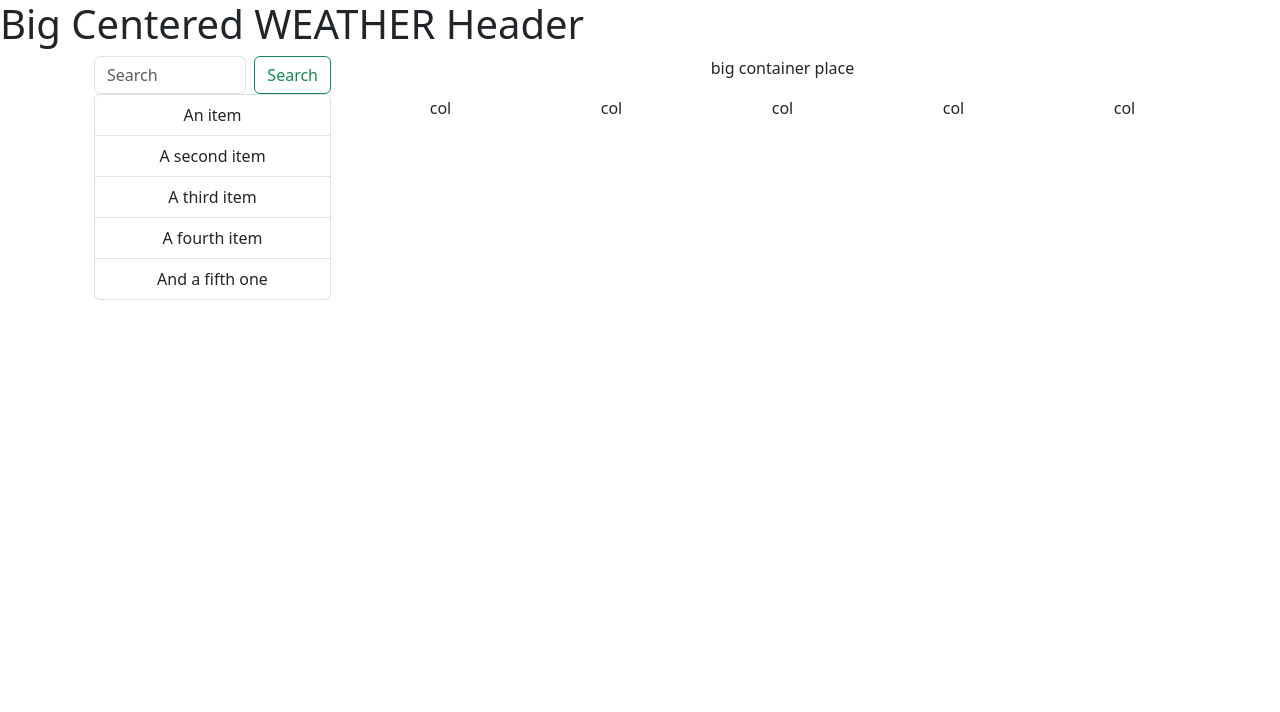
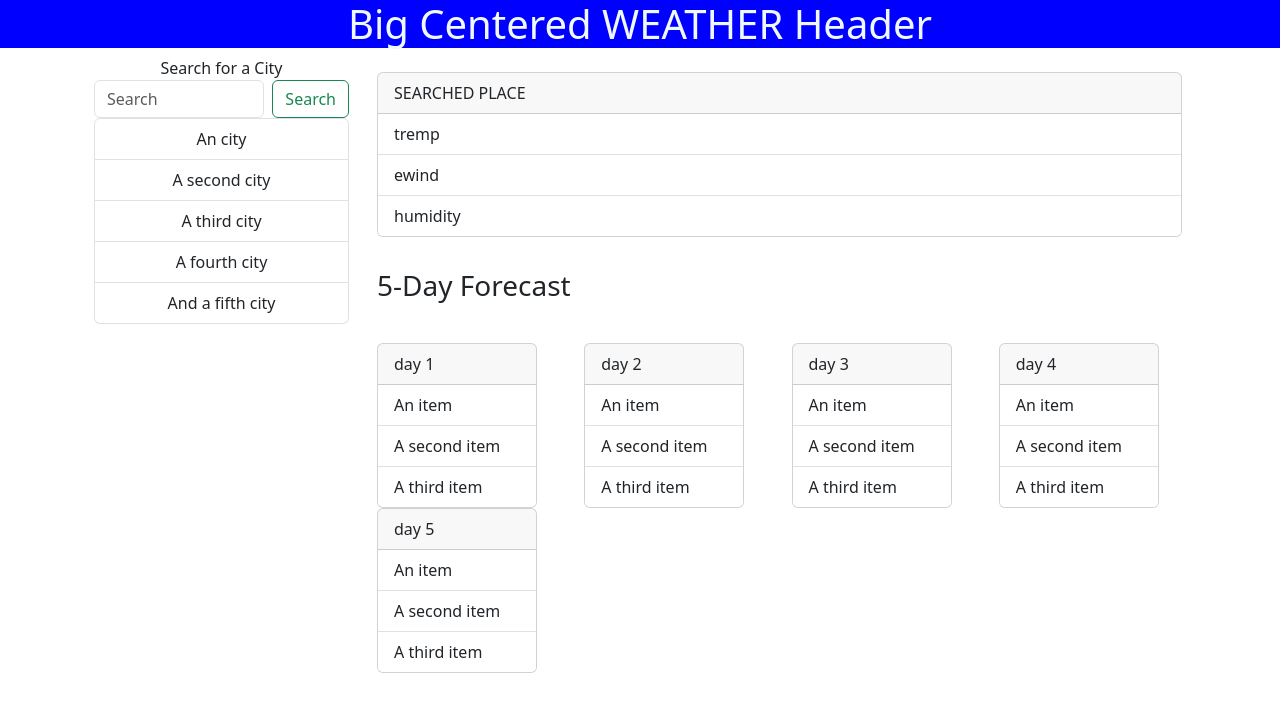
Before and after one commit to hestrain/Weather-Station, a plain HTML site: page index2.html in a window 1280 px wide. Drawn offline with nearby package versions, Linux system fonts and the light colour scheme; no server answers.

Commit message:
started adding javascript with API but API not ready yet.

```diff
--- a/assets/script.js
+++ b/assets/script.js
@@ -0,0 +1,42 @@
+// https://api.openweathermap.org/data/2.5/forecast?lat={lat}&lon={lon}&appid={API key}
+
+//declaring my API key for the website
+const apiKey = '20368bb379fe63aed5f9f2f6a9a9ff61';
+let city = "montreal";
+let country = "CA";
+let limit = 5;
+
+let days = 5;
+let units = "metric";
+
+let newLocation = `http://api.openweathermap.org/geo/1.0/direct?q=${city},${country}&limit=${limit}&appid=${apiKey}`;
+
+console.log(newLocation);
+
+//http://api.openweathermap.org/geo/1.0/direct?q={city name},{state code},{country code}&limit={limit}&appid={API key}
+
+function getApi(requestUrl) {
+    fetch(requestUrl)
+      .then(function (response) {
+        // Check the console first to see the response.status
+        console.log(response.status);
+        let lon = response.lon;
+        let lat = response.lat;
+
+        console.log(lon+lat);
+
+        // Then write the conditional based on that response.status value
+        // Make sure to display the response on the page
+        if (response.status !== 200) {
+
+        //   responseText.textContent = response.status;
+
+        }
+
+      })
+      .then(function (data) {
+        console.log(data);
+      });
+  }
+
+  getApi(newLocation);
--- a/assets/style.css
+++ b/assets/style.css
@@ -0,0 +1,6 @@
+h1 {
+    background-color: blue;
+    color: aliceblue;
+    width: 100%;
+    text-align: center;
+}
--- a/index2.html
+++ b/index2.html
@@ -10,16 +10,20 @@
       crossorigin="anonymous"
     />
     <title>Document</title>
+    <link rel="stylesheet" href="./assets/style.css">
   </head>
   <body>
     <header>
       <h1>Big Centered WEATHER Header</h1>
     </header>
     <div class="container text-center">
-      <div class="row">
+      <div class="row g-0">
         <div class="col-3">
+          <div class="pm-3">
+          <label for="search">Search for a City</label>
           <div class="container-fluid">
             <form class="d-flex" role="search">
+
               <input
                 class="form-control me-2"
                 type="search"
@@ -31,24 +35,92 @@
               </button>
             </form>
             <ul class="list-group">
-              <li class="list-group-item">An item</li>
-              <li class="list-group-item">A second item</li>
-              <li class="list-group-item">A third item</li>
-              <li class="list-group-item">A fourth item</li>
-              <li class="list-group-item">And a fifth one</li>
+              <li class="list-group-item">An city</li>
+              <li class="list-group-item">A second city</li>
+              <li class="list-group-item">A third city</li>
+              <li class="list-group-item">A fourth city</li>
+              <li class="list-group-item">And a fifth city</li>
             </ul>
           </div>
+          </div>
         </div>
-        <div class="col-9">
-          <div class="container fluid">
-            <p>big container place</p>
+        <div class="col-9" style="text-align: left;">
+          <div class="container fluid p-3">
+            <div class="card" style="width: 100%;">
+              <div class="card-header">
+                SEARCHED PLACE
+              </div>
+              <ul class="list-group list-group-flush">
+                <li class="list-group-item">tremp</li>
+                <li class="list-group-item">ewind</li>
+                <li class="list-group-item">humidity</li>
+              </ul>
+            </div>
           </div>
-          <div class="row">
-            <div class="col">col</div>
-            <div class="col">col</div>
-            <div class="col">col</div>
-            <div class="col">col</div>
-            <div class="col">col</div>
+          <div class="row p-3">
+            <h3>5-Day Forecast</h3>
+            </div>
+            <div class="row p-3">
+            <div class="col">
+              <div class="card" style="width: 10rem;">
+                <div class="card-header">
+                  day 1
+                </div>
+                <ul class="list-group list-group-flush">
+                  <li class="list-group-item">An item</li>
+                  <li class="list-group-item">A second item</li>
+                  <li class="list-group-item">A third item</li>
+                </ul>
+              </div>
+            </div>
+            <div class="col">
+              <div class="card" style="width: 10rem;">
+                <div class="card-header">
+                  day 2
+                </div>
+                <ul class="list-group list-group-flush">
+                  <li class="list-group-item">An item</li>
+                  <li class="list-group-item">A second item</li>
+                  <li class="list-group-item">A third item</li>
+                </ul>
+              </div>
+            </div>
+            <div class="col">
+              <div class="card" style="width: 10rem;">
+                <div class="card-header">
+                  day 3
+                </div>
+                <ul class="list-group list-group-flush">
+                  <li class="list-group-item">An item</li>
+                  <li class="list-group-item">A second item</li>
+                  <li class="list-group-item">A third item</li>
+                </ul>
+              </div>
+            </div>
+            <div class="col">
+              <div class="card" style="width: 10rem;">
+                <div class="card-header">
+                  day 4
+                </div>
+                <ul class="list-group list-group-flush">
+                  <li class="list-group-item">An item</li>
+                  <li class="list-group-item">A second item</li>
+                  <li class="list-group-item">A third item</li>
+                </ul>
+              </div>
+            </div>
+            <div class="col">
+              <div class="card" style="width: 10rem;">
+                <div class="card-header">
+                  day 5
+                </div>
+                <ul class="list-group list-group-flush">
+                  <li class="list-group-item">An item</li>
+                  <li class="list-group-item">A second item</li>
+                  <li class="list-group-item">A third item</li>
+                </ul>
+              </div>
+            </div>
           </div>
         </div>
       </div>
@@ -59,5 +131,6 @@
       integrity="sha384-YvpcrYf0tY3lHB60NNkmXc5s9fDVZLESaAA55NDzOxhy9GkcIdslK1eN7N6jIeHz"
       crossorigin="anonymous"
     ></script>
+    <script src="./assets/script.js"></script>
   </body>
 </html>
```
Also changed, not shown: 1 other file.
